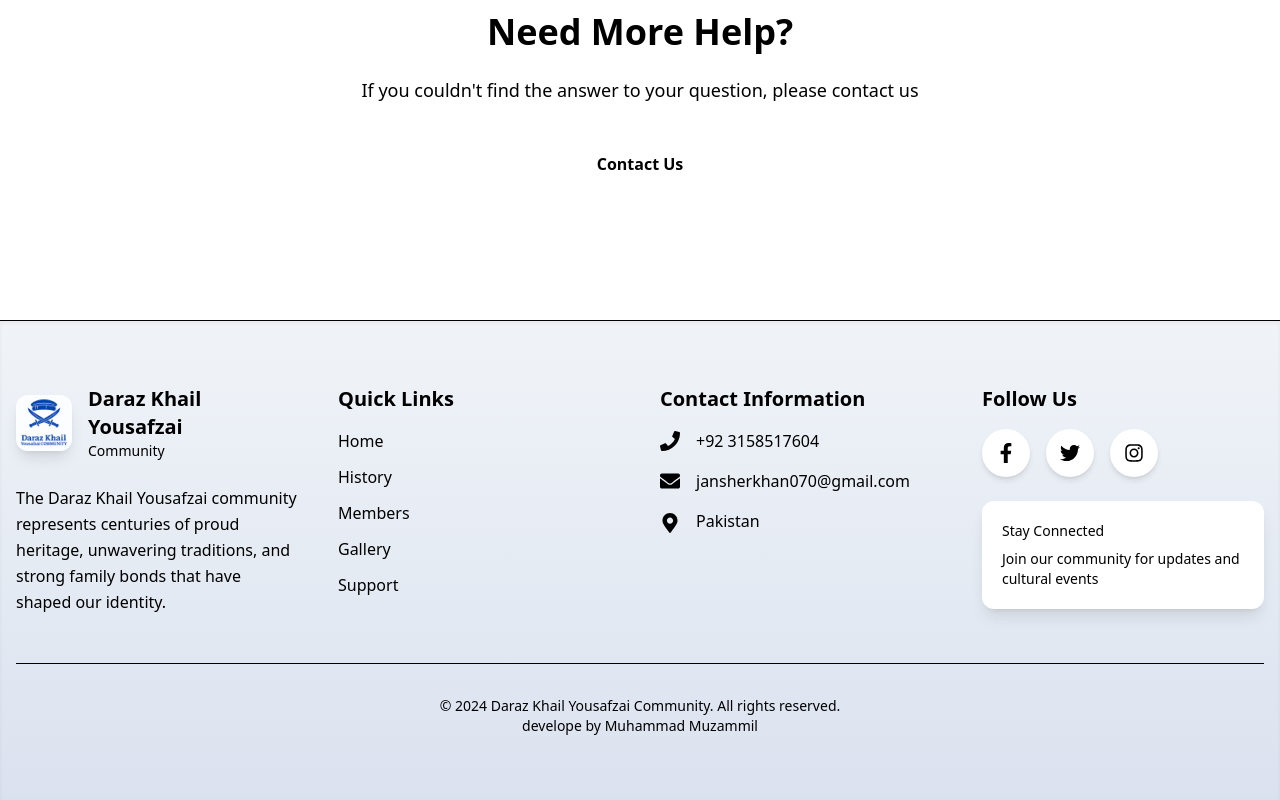
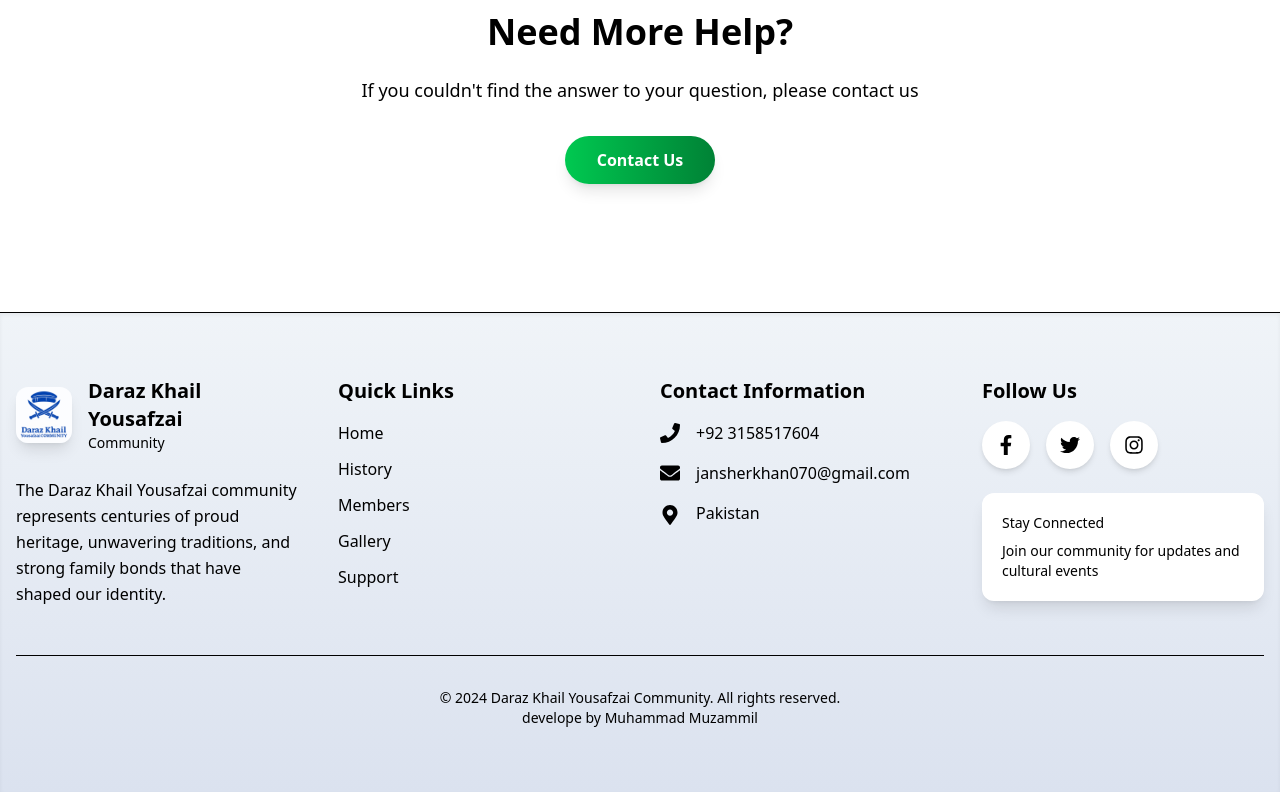
Before and after one commit to muzammil67552/yousafzai_Community, a React (Vite) app: page /support in a window 1280 px wide. Shown: the part 2587-3387 px from the top of the page. Built offline with nearby package versions, Linux system fonts and the light colour scheme.

Commit message:
first commit

```diff
--- a/src/pages/Support.jsx
+++ b/src/pages/Support.jsx
@@ -312,7 +312,7 @@ const Support = () => {
               </p>
               <a
                 href="/contact"
-                className="inline-block px-8 py-4 bg-gradient-cultural text-primary-foreground rounded-lg font-semibold shadow-heritage hover:shadow-cultural transition-all duration-300 hover:-translate-y-1 hover:scale-105"
+                className="bg-gradient-to-r from-green-500 to-green-700 hover:from-white hover:to-white hover:text-green-700 text-white font-bold py-3 px-8 rounded-full shadow-lg transition duration-300 hover:scale-105 inline-block"
               >
                 {t('contactUs')}
               </a>
```
